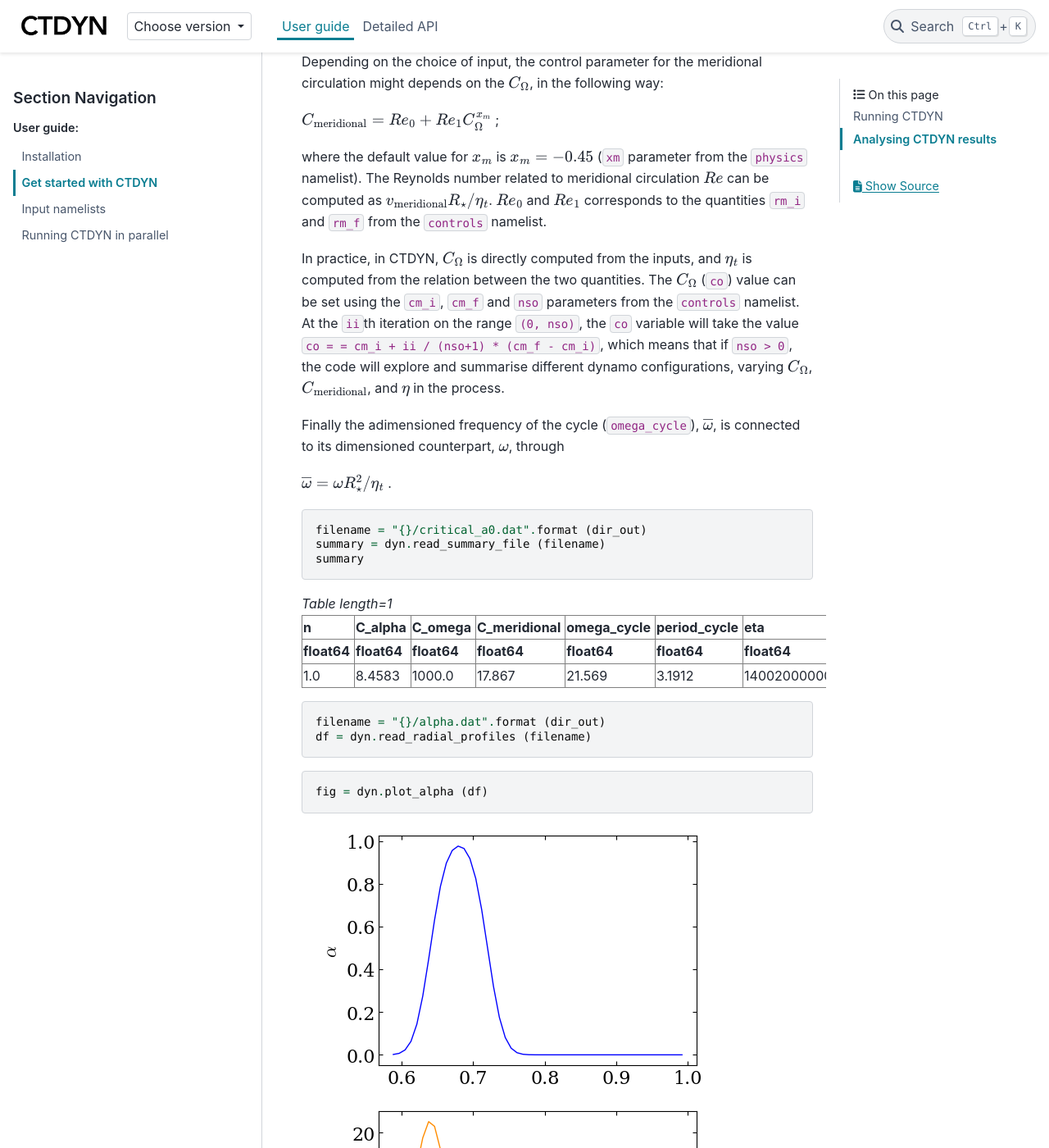
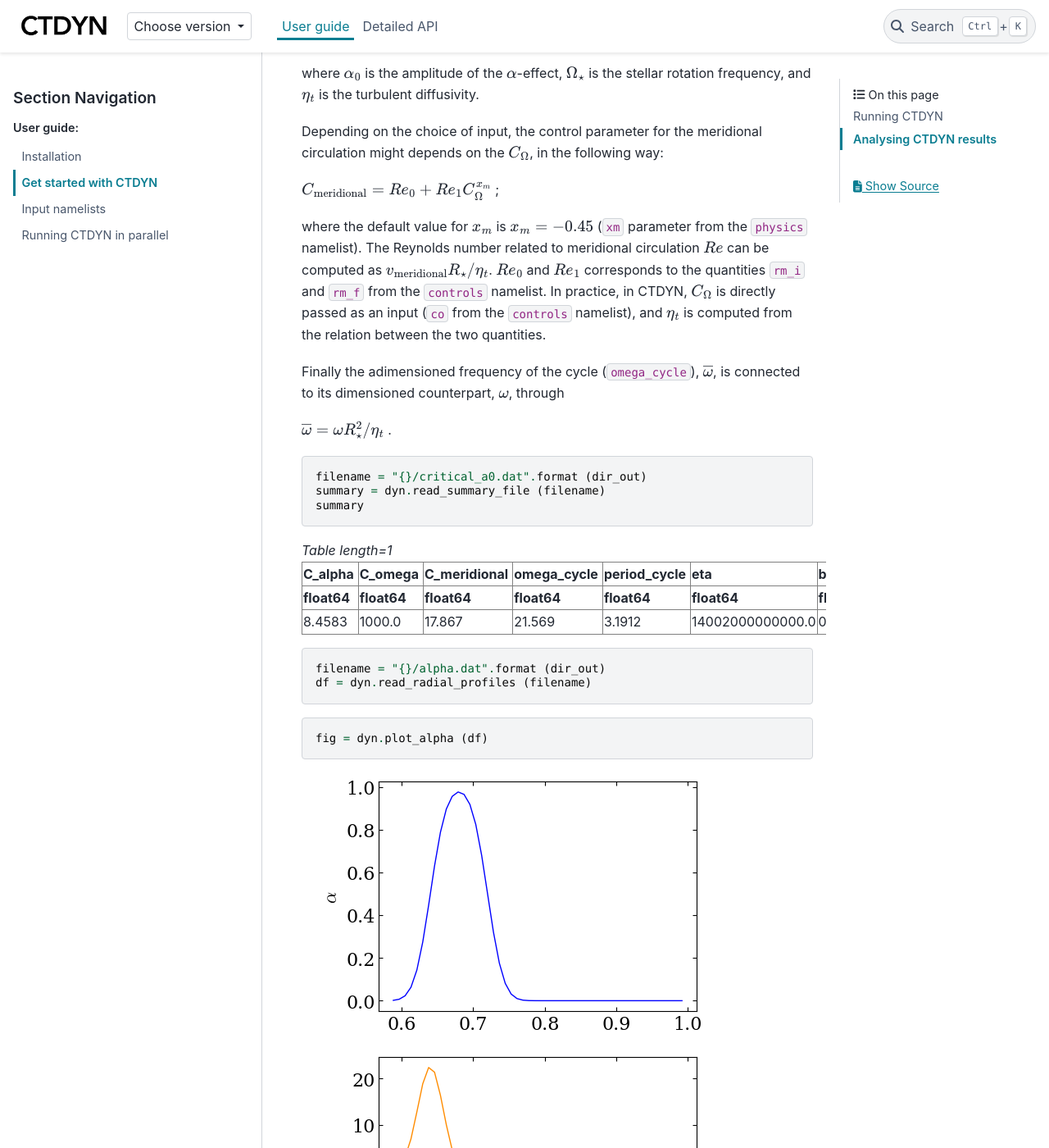
Before and after one commit to sybreton/CTDYN, a Sphinx documentation site: the page built from docs/source/usage/user_guide/quickstart/quickstart.rst, in a window 1280 px wide and 1400 px high, scrolled down 1566 px. Shown: the whole window at 82% size. Built offline with Sphinx 7.4.7 and the PyData theme 0.15.4, drawn with Linux system fonts in a browser that asks for light colours; some of the changed text lies outside the part shown.

Commit message:
Remove nso obsolete loop, update namelist and output filename, update tutorial accordingly

```diff
--- a/CHANGES.txt
+++ b/CHANGES.txt
@@ -3,6 +3,9 @@
   which: number of utility modules was significantly reduced,
   the precision of integer variables is now systematically explicited
   when declared, unused namelist variables were removed.
+- As a consequence of this refactoring, output filename patterns
+  were changed and simplified with respect to v0.1, the Pytho commands
+  outlined in the Get started tutorial was updated accordingly.
 - A timer option was added, allowing to monitor the total time of
   a CTDYN run and the invidual time taken by calls to LAPACK routines.
 - The code installation requirements was updated and clarified.
--- a/docs/source/usage/user_guide/quickstart/quickstart.rst
+++ b/docs/source/usage/user_guide/quickstart/quickstart.rst
@@ -88,18 +98,9 @@
 meridional circulation :math:`Re` can be computed as
 :math:`v_{\rm meridional} R_\star / \eta_t`. :math:`Re_0` and
 :math:`Re_1` corresponds to the quantities ``rm_i`` and ``rm_f`` from
-the ``controls`` namelist.
-
-In practice, in CTDYN, :math:`C_\Omega` is directly computed from the
-inputs, and :math:`\eta_t` is computed from the relation between the two
-quantities. The :math:`C_\Omega` (``co``) value can be set using the
-``cm_i``, ``cm_f`` and ``nso`` parameters from the ``controls``
-namelist. At the ``ii``\ th iteration on the range ``(0, nso)``, the
-``co`` variable will take the value
-``co = = cm_i + ii / (nso+1) * (cm_f - cm_i)``, which means that if
-``nso > 0``, the code will explore and summarise different dynamo
-configurations, varying :math:`C_\Omega`, :math:`C_{\rm meridional}`,
-and :math:`\eta` in the process.
+the ``controls`` namelist. In practice, in CTDYN, :math:`C_\Omega` is
+directly passed as an input (``co`` from the ``controls`` namelist), and
+:math:`\eta_t` is computed from the relation between the two quantities.
 
 Finally the adimensioned frequency of the cycle (``omega_cycle``),
 :math:`\overline{\omega}`, is connected to its dimensioned counterpart,
@@ -119,10 +120,10 @@
 .. raw:: html
 
     <div><i>Table length=1</i>
-    <table id="table5250116496" class="table-striped table-bordered table-condensed">
-    <thead><tr><th>n</th><th>C_alpha</th><th>C_omega</th><th>C_meridional</th><th>omega_cycle</th><th>period_cycle</th><th>eta</th><th>beta</th><th>Etor</th><th>Epol</th></tr></thead>
-    <thead><tr><th>float64</th><th>float64</th><th>float64</th><th>float64</th><th>float64</th><th>float64</th><th>float64</th><th>float64</th><th>float64</th><th>float64</th></tr></thead>
-    <tr><td>1.0</td><td>8.4583</td><td>1000.0</td><td>17.867</td><td>21.569</td><td>3.1912</td><td>14002000000000.0</td><td>0.0</td><td>0.0</td><td>0.0</td></tr>
+    <table id="table5089196688" class="table-striped table-bordered table-condensed">
+    <thead><tr><th>C_alpha</th><th>C_omega</th><th>C_meridional</th><th>omega_cycle</th><th>period_cycle</th><th>eta</th><th>beta</th><th>Etor</th><th>Epol</th></tr></thead>
+    <thead><tr><th>float64</th><th>float64</th><th>float64</th><th>float64</th><th>float64</th><th>float64</th><th>float64</th><th>float64</th><th>float64</th></tr></thead>
+    <tr><td>8.4583</td><td>1000.0</td><td>17.867</td><td>21.569</td><td>3.1912</td><td>14002000000000.0</td><td>0.0</td><td>0.0</td><td>0.0</td></tr>
     </table></div>
 
 
@@ -191,12 +192,11 @@
 
 .. code:: ipython3
 
-    ii, time = 1, 6
+    time = 2
 
 .. code:: ipython3
 
-    filename = "{}/pfld.{}.t{}.A00".format (dir_out, str (ii).zfill (6),
-                                            str (time).zfill (2))
+    filename = "{}/pfld.{}.A00".format (dir_out, str (time).zfill (2))
     r, theta, mesh = dyn.read_field_map (filename)
     fig = dyn.plot_meridional_map (r, theta, mesh, label=r"$B_p$",
                                    mode="contourf")
@@ -208,8 +208,7 @@
 
 .. code:: ipython3
 
-    filename = "{}/tfld.{}.t{}.A00".format (dir_out, str (ii).zfill (6),
-                                            str (time).zfill (2))
+    filename = "{}/tfld.{}.A00".format (dir_out, str (time).zfill (2))
     r, theta, mesh = dyn.read_field_map (filename)
     fig = dyn.plot_meridional_map (r, theta, mesh, label=r"$B_\phi$")
 
```
Also changed, not shown: other parts of docs/source/usage/user_guide/quickstart/quickstart.rst (+12 -2 lines), docs/source/usage/user_guide/namelist/namelist_description.rst (+7 -17 lines), docs/source/usage/user_guide/quickstart/quickstart_files/quickstart_18_0.png, docs/source/usage/user_guide/quickstart/quickstart_files/quickstart_19_0.png, docs/source/usage/user_guide/quickstart/quickstart_files/quickstart_20_0.png, docs/source/usage/user_guide/quickstart/quickstart_files/quickstart_21_0.png, 6 other files.
